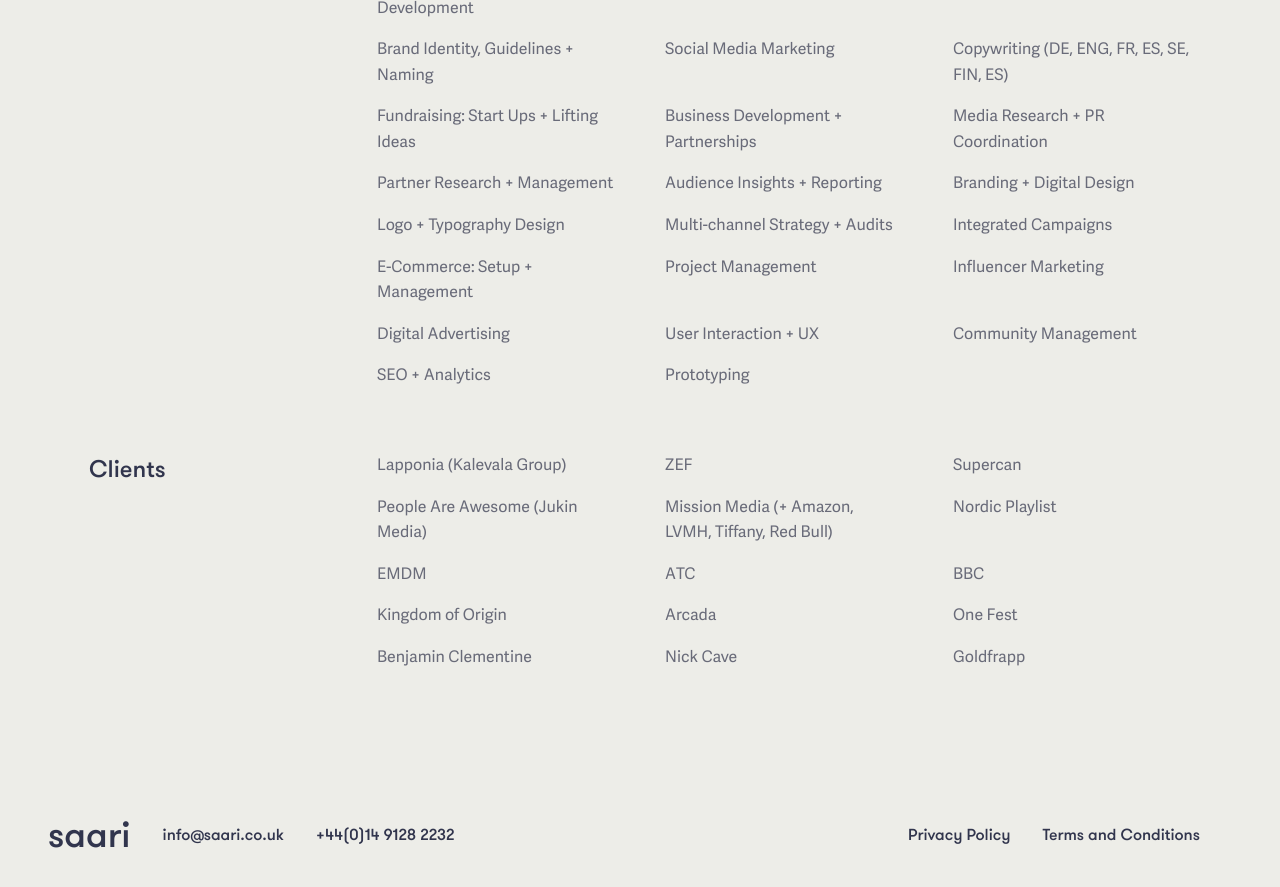
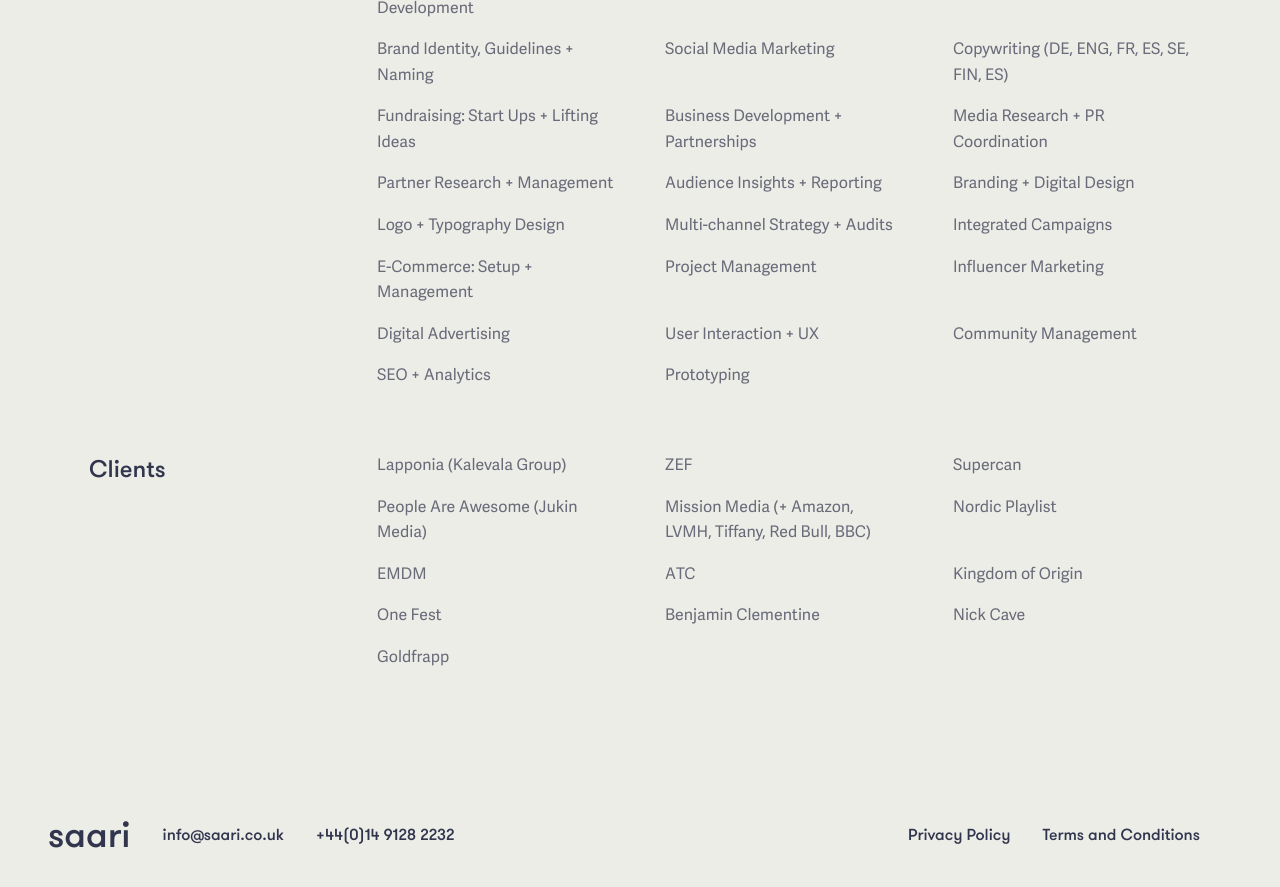
Before and after one commit to garethjohnsdesign/saari.co.uk, a Jekyll site: the page built from profile.md, in a window 1280 px wide and 900 px high, scrolled down 723 px. Shown: the top 887 px of the window. Built offline with Jekyll 4.4.1, drawn with Linux system fonts in a browser that asks for light colours.

Commit message:
Updated Profile

```diff
--- a/profile.md
+++ b/profile.md
@@ -48,13 +48,11 @@
 - ZEF
 - Supercan
 - People Are Awesome (Jukin Media)
-- Mission Media (+ Amazon, LVMH, Tiffany, Red Bull)
+- Mission Media (+ Amazon, LVMH, Tiffany, Red Bull, BBC)
 - Nordic Playlist
 - EMDM
 - ATC
-- BBC
 - Kingdom of Origin
-- Arcada
 - One Fest
 - Benjamin Clementine
 - Nick Cave
```
